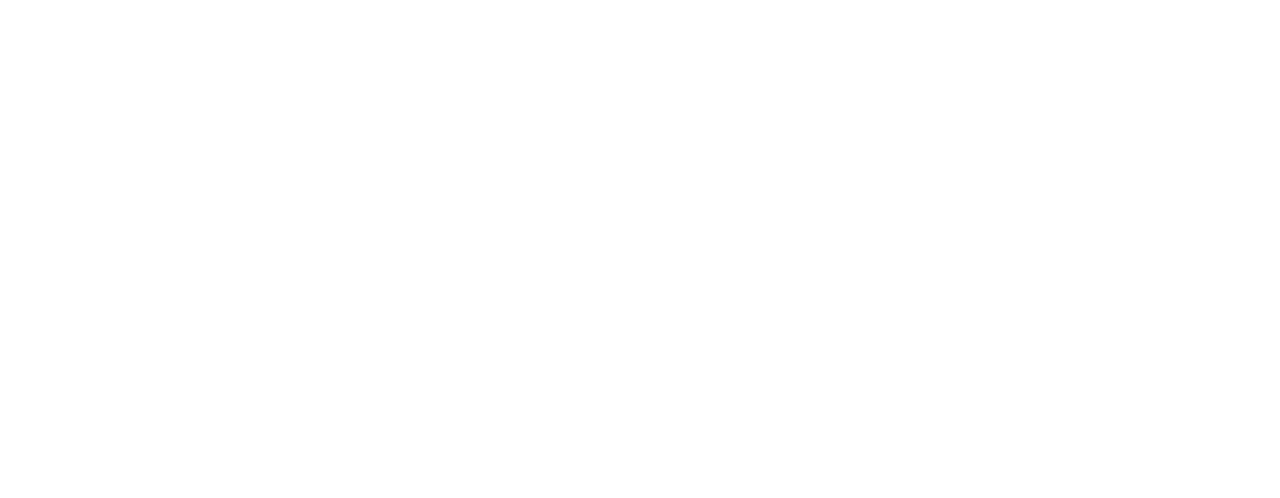
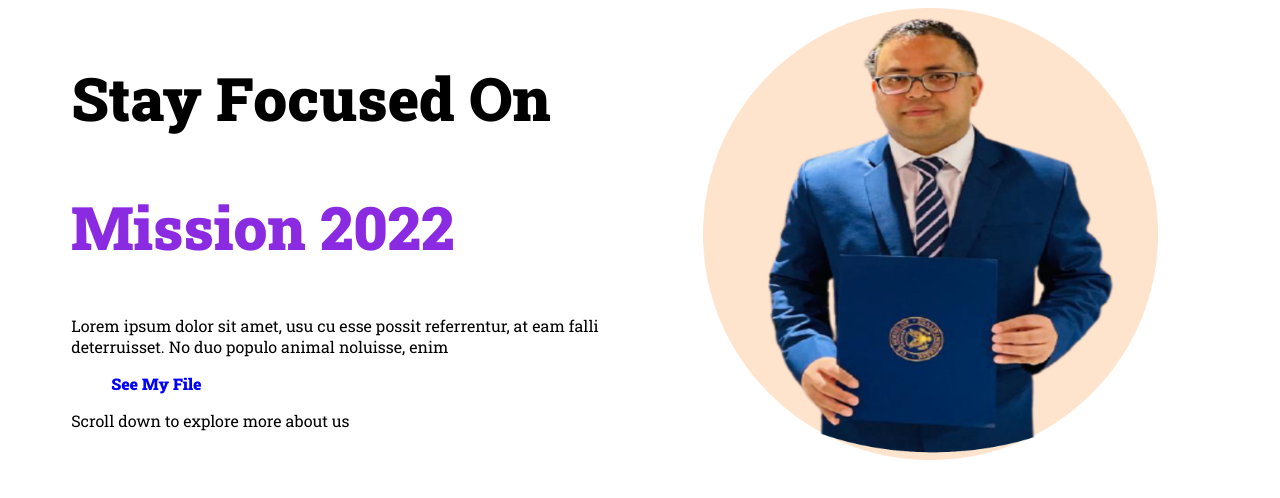
Before and after one commit to Sayeedur90/sayeedur-portfolio, a plain HTML site: page index.html in a window 1280 px wide. Drawn offline with Linux system fonts and the light colour scheme.

Commit message:
pic added

```diff
--- a/index.html
+++ b/index.html
@@ -6,10 +6,34 @@
     <meta http-equiv="X-UA-Compatible" content="IE=edge">
     <meta name="viewport" content="width=device-width, initial-scale=1.0">
     <title>New Website</title>
+    <link rel="preconnect" href="https://fonts.googleapis.com">
+    <link rel="preconnect" href="https://fonts.gstatic.com" crossorigin>
+    <link href="https://fonts.googleapis.com/css2?family=Poppins:ital@1&family=Roboto+Slab:wght@400;900&display=swap"
+        rel="stylesheet">
     <link rel="stylesheet" href="style.css">
 </head>
 
+
+
 <body>
+    <section>
+        <div class="half-width">
+            <h1>Stay Focused On</h1>
+            <h1 class="blue-color">Mission 2022</h1>
+            <p>Lorem ipsum dolor sit amet, usu cu esse possit
+                referrentur, at eam falli deterruisset. No duo populo
+                animal noluisse, enim</p>
+            <a class="link-button" target="_blank" href="https://github.com/Sayeedur90/sayeedur-portfolio">See My
+                File</a>
+            <p>Scroll down to explore more about us</p>
+
+        </div>
+        <div class="half-width">
+            <img src="images/My pic.png" alt="">
+
+        </div>
+    </section>
+
 
 </body>
 
--- a/style.css
+++ b/style.css
@@ -0,0 +1,29 @@
+body{
+    font-family: 'Poppins', sans-serif;
+font-family: 'Roboto Slab', serif;
+}
+h1{
+    font-size: 60px;
+}
+.blue-color{
+    color: blueviolet;
+}
+section{
+    display: flex;
+
+}
+.half-width{
+    width: 50%;
+    padding-left: 5%;
+}
+.half-width img{
+    width: 80%;
+}
+.link-button{
+    text-decoration: none;
+    background-image: linear-gradient();
+    padding: 10px 40px;
+    border-radius: 10px;
+    color: blue;
+    font-weight: 700;
+}
```
